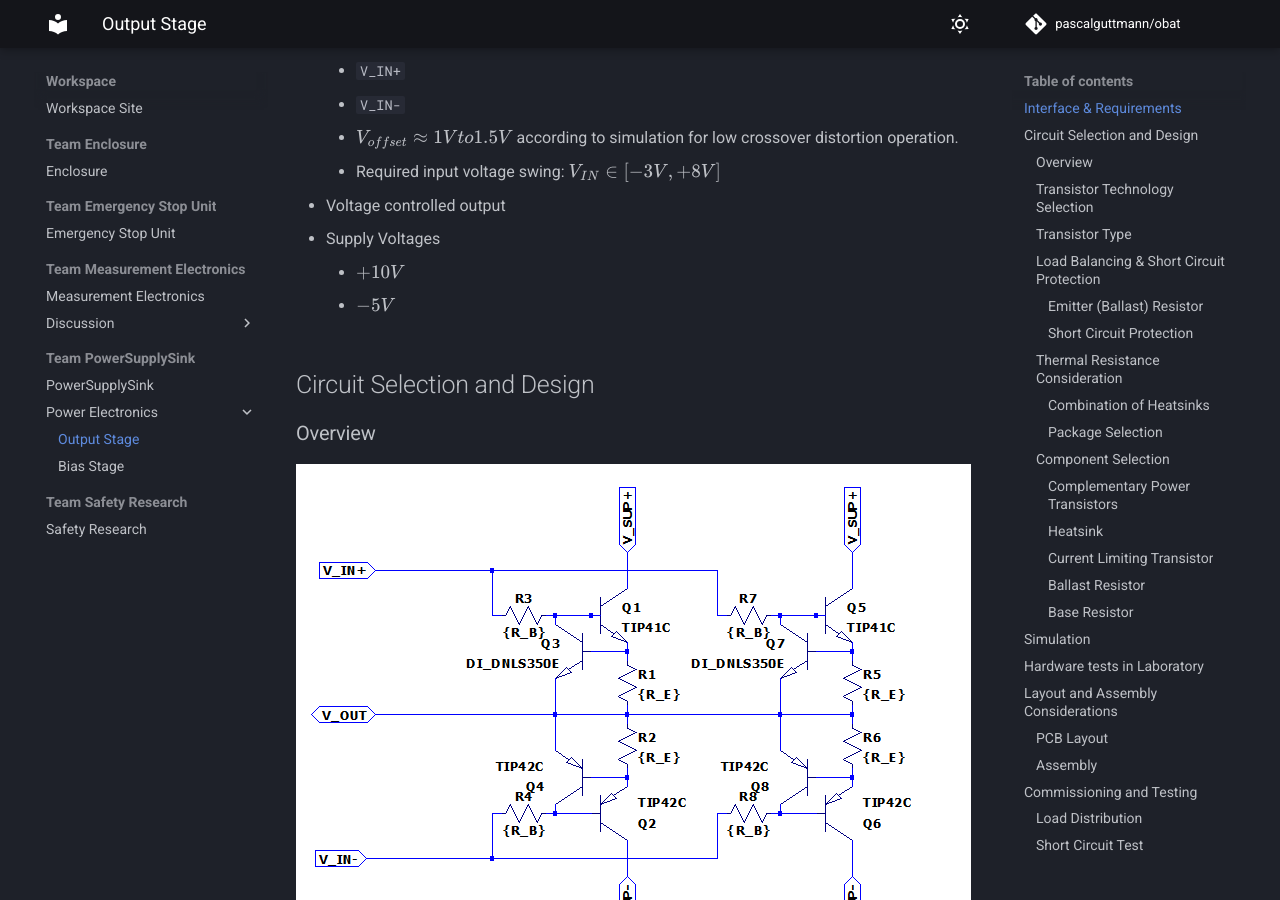
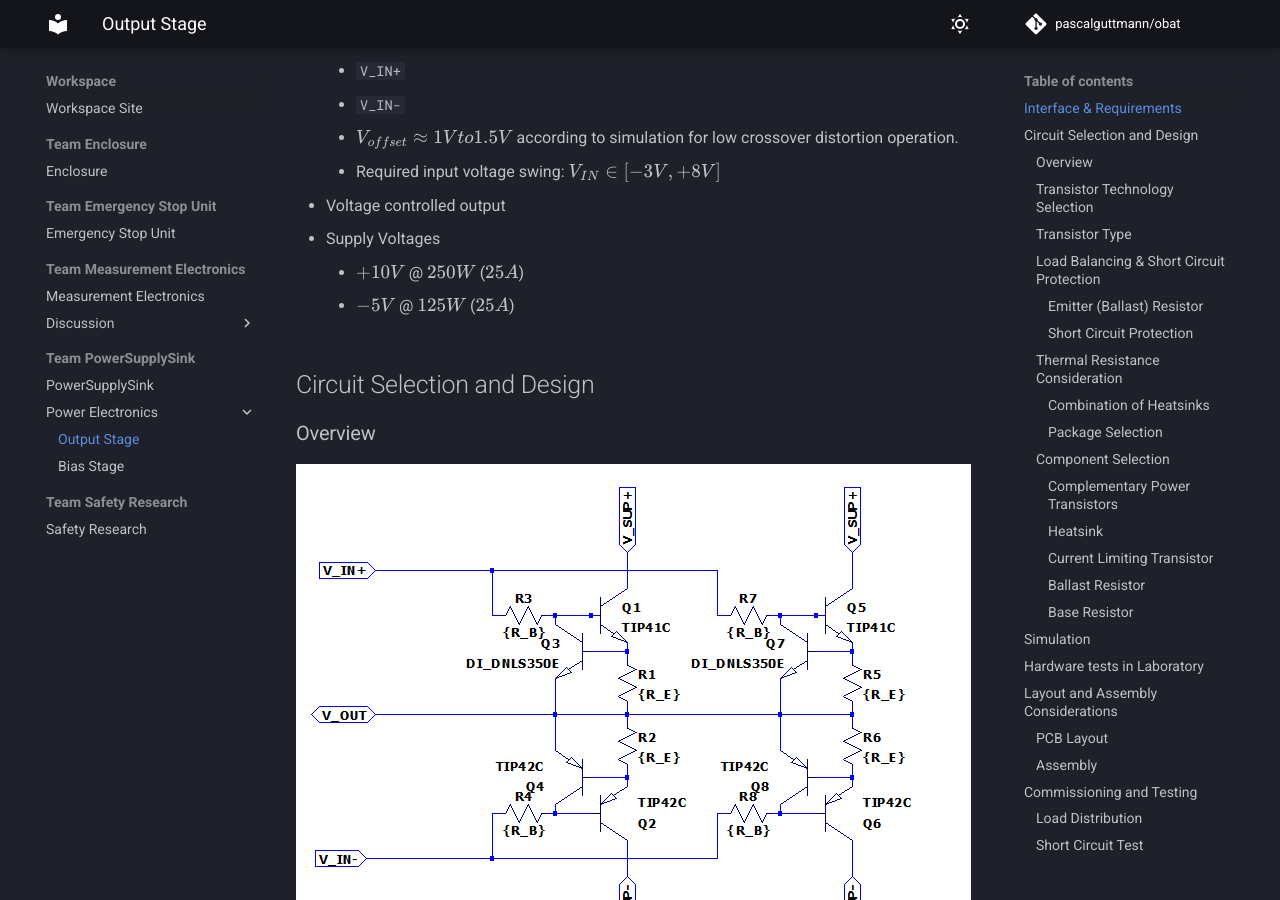
Before and after one commit to pascalguttmann/obat, an MkDocs documentation site: the page built from docs/workspace/pss/outstage/outstage.md, in a window 1280 px wide and 900 px high, scrolled down 494 px. Built offline with MkDocs 1.6.1 and Material for MkDocs 9.7.7, drawn with Linux system fonts in a browser that asks for light colours; comment, search, counter and statistics services are not loaded.

Commit message:
add power consumption inteface

```diff
--- a/docs/workspace/pss/outstage/outstage.md
+++ b/docs/workspace/pss/outstage/outstage.md
@@ -19,8 +19,8 @@ Interface & Requirements
     - Required input voltage swing: $V_{IN} \in [-3V, +8V]$
 - Voltage controlled output
 - Supply Voltages
-    - $+10V$
-    - $-5V$
+    - $+10V$ @ $250W$ ($25A$)
+    - $-5V$ @ $125W$ ($25A$)
 
 Circuit Selection and Design
 ----------------------------
```
Also changed, not shown: docs/workspace/pss/bias/bias.md (+2 -2 lines).
